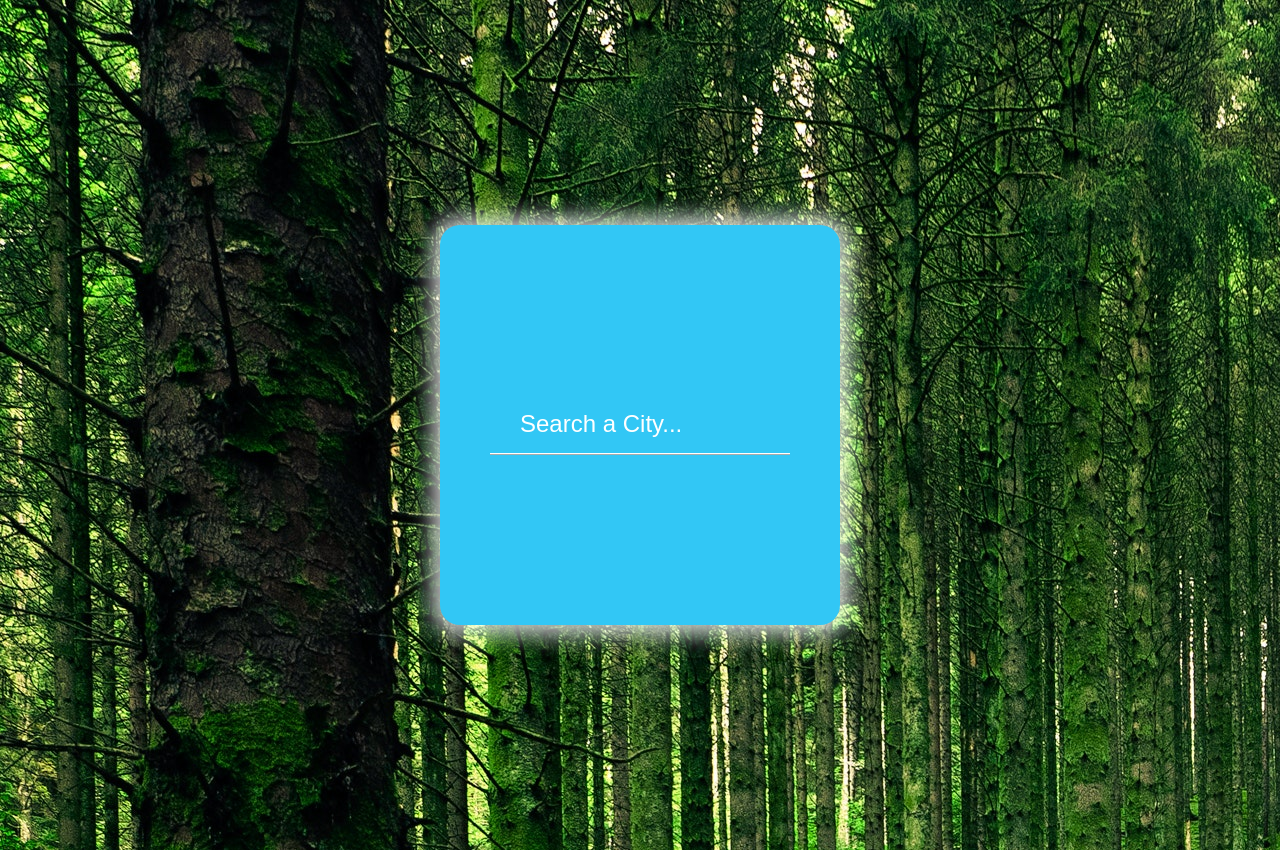
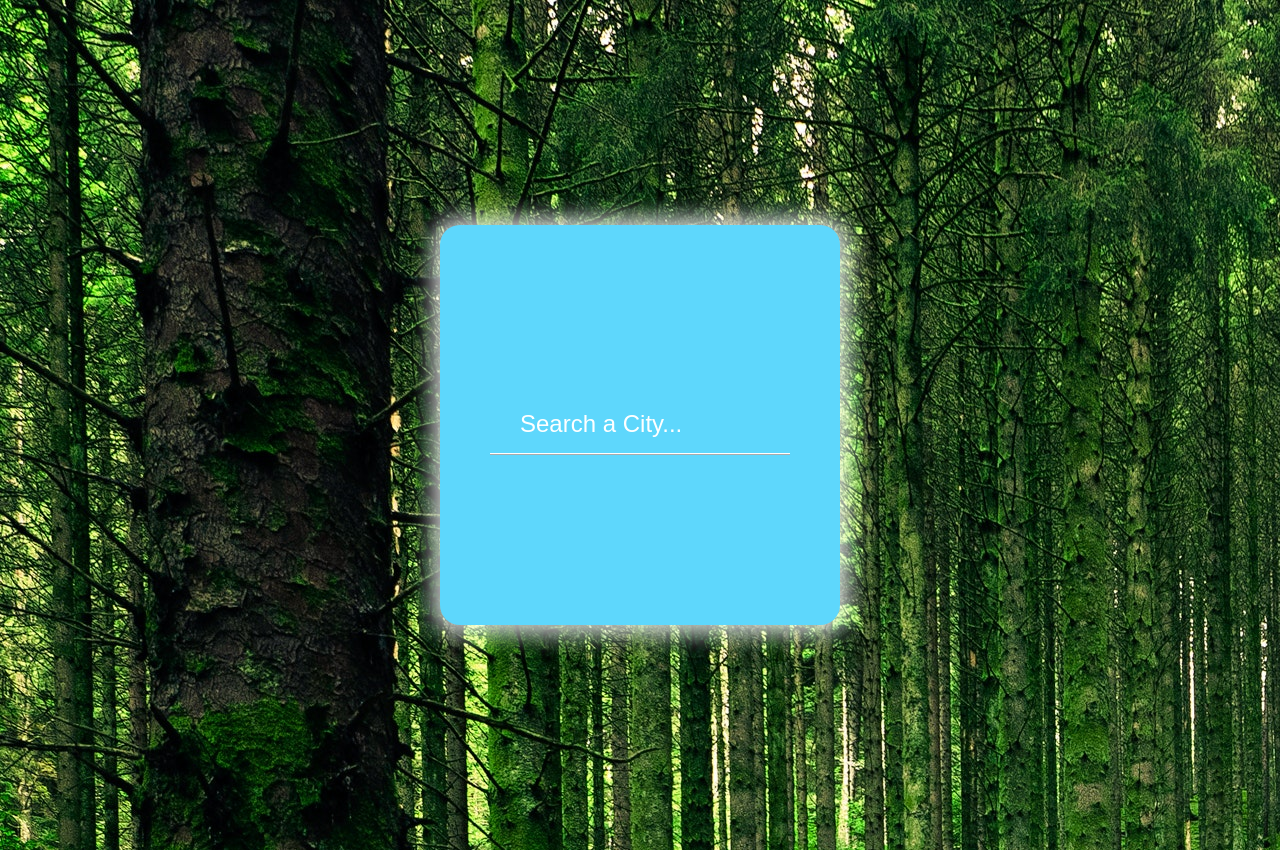
Before and after one commit to adnankasem/weather-api, a React (Create React App) app: page / in a window 1280 px wide. Built offline with nearby package versions, Linux system fonts and the light colour scheme.

Commit message:
Fixed Api. Changed from RapidApi to Openweather

```diff
--- a/src/App.css
+++ b/src/App.css
@@ -22,7 +22,7 @@ html {
   margin: 15rem auto;
   width: 400px;
   height: 400px;
-  background-color: rgb(50, 199, 245);
+  background-color: rgb(94, 215, 252);
   display: flex;
   flex-direction: column;
   justify-content: center;
@@ -43,12 +43,11 @@ input {
   border-left-style: hidden;
   border-bottom-style: ridge;
   border-color: #fff;
-  background-color: #eee;
+  background-color: rgb(94, 215, 252);
   max-width: 300px;
   font-size: 1.6rem;
   padding: 0.5rem 2rem;
   line-height: 2.8rem;
-  background-color: rgb(50, 199, 245);
 
 }
 
--- a/src/TopLayout.js
+++ b/src/TopLayout.js
@@ -9,12 +9,8 @@ export default function TopLayout() {
 
     async function fetchData(query) {
         console.log(query)
-        let response = await fetch(`https://community-open-weather-map.p.rapidapi.com/weather?q=${query}&units=imperial`, {
-            "method": "GET",
-            "headers": {
-                "x-rapidapi-host": "community-open-weather-map.p.rapidapi.com",
-                "x-rapidapi-key": "c48691588amshb4eaffd22ed7555p1db500jsn32802bce1da9"
-            }
+        let response = await fetch(`https://api.openweathermap.org/data/2.5/weather?q=${query}&appid=523fce137a4bd0a638eb90ddbca2417f&units=imperial`, {
+            "method": "GET"
         })
         let data = await response.json()
         return data;
@@ -56,7 +52,7 @@ export default function TopLayout() {
                         <div className='weather'>
 
                             <div className='info'>{data.weather[0].main}</div><div><img src={`http://openweathermap.org/img/wn/${data.weather[0].icon}@2x.png`} /></div>
-                            <div className='temp'><h2>{Math.round(data.main.temp)} </h2> <sup>&deg;C</sup></div>
+                            <div className='temp'><h2>{Math.round(data.main.temp)} </h2> <sup>&deg;F</sup></div>
                         </div>
                     </>
                 )}
```
